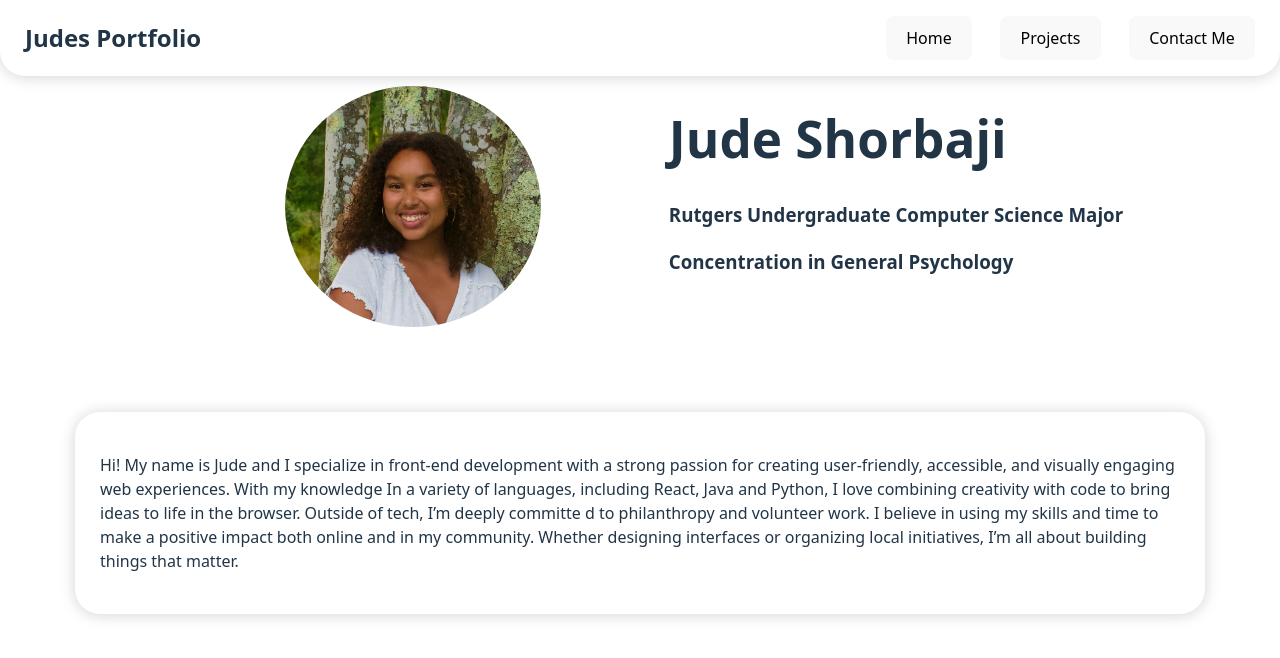
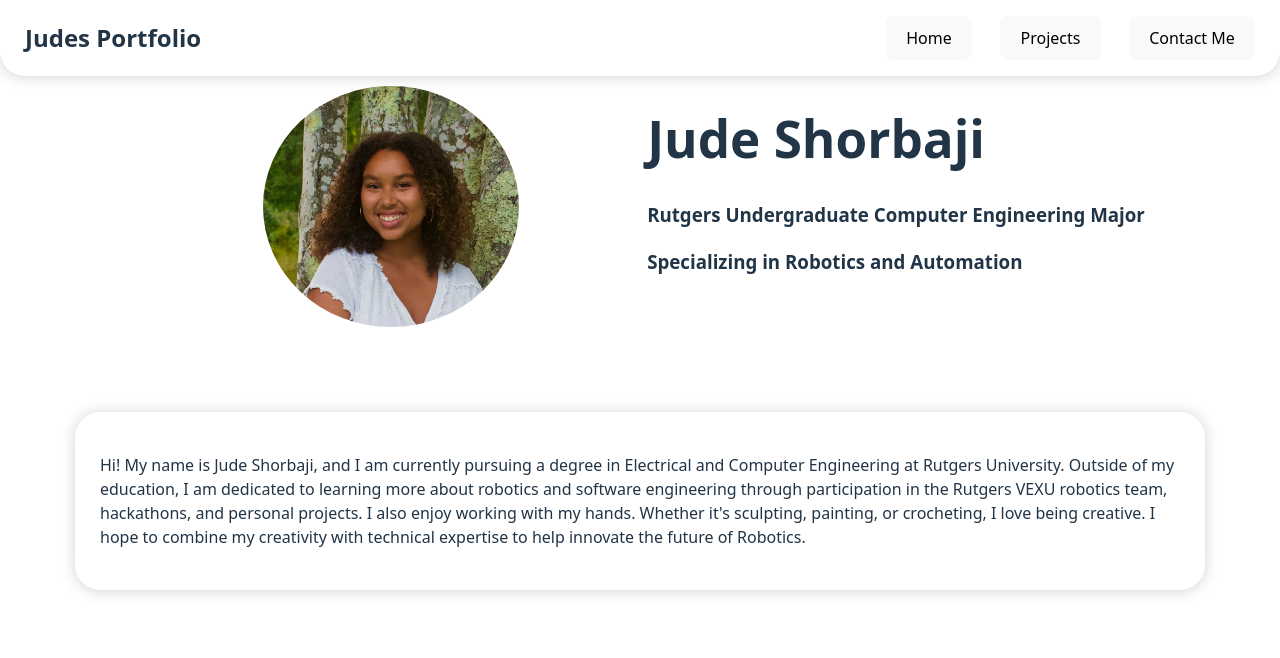
Before and after one commit to Jude-Shorbaji/portfolio, a React (Vite) app: page / in a window 1280 px wide. Shown: the top 658 px of the page. Built offline with nearby package versions, Linux system fonts and the light colour scheme.

Commit message:
changed blurb and fixed spelling

```diff
--- a/src/App.tsx
+++ b/src/App.tsx
@@ -1,10 +1,12 @@
+import "./App.css";
+import { useState } from "react";
+import { Project } from "./Project";
 
-import './App.css'
-import { useState } from 'react';
-import { Project } from './Project';
-
-
-function NavigationBar({ setPage }: { setPage: React.Dispatch<React.SetStateAction<number>> }) {
+function NavigationBar({
+  setPage,
+}: {
+  setPage: React.Dispatch<React.SetStateAction<number>>;
+}) {
   return (
     <>
       <div className="navigationbar">
@@ -18,135 +20,162 @@ function NavigationBar({ setPage }: { setPage: React.Dispatch<React.SetStateActi
         </div>
       </div>
     </>
-  )
+  );
 }
 function WelcomePanel() {
   return (
     <>
-      <div className='welcome'>
-        <div className='welcomeLeft'>
-          <img src={"/ProfilePicture.jpg"} alt="" className='profilePic'></img>
+      <div className="welcome">
+        <div className="welcomeLeft">
+          <img src={"/ProfilePicture.jpg"} alt="" className="profilePic"></img>
         </div>
-        <div className='welcomeRight'>
+        <div className="welcomeRight">
           <h1>Jude Shorbaji</h1>
-          <h3>Rutgers Undergraduate Computer Science Major </h3>
-          <h3>Concentration in General Psychology</h3>
+          <h3>Rutgers Undergraduate Computer Engineering Major </h3>
+          <h3>Specializing in Robotics and Automation</h3>
         </div>
       </div>
     </>
-  )
+  );
 }
 
 function IntroBlurb() {
-
   return (
     <>
       <div className="blurb">
         <p>
-          Hi! My name is Jude and I  specialize in front-end development with
-          a strong passion for creating user-friendly, accessible, and visually
-          engaging web experiences. With my knowledge In a variety of languages,
-          including React, Java and Python, I love combining creativity with code
-          to bring ideas to life in the browser. Outside of tech, I’m deeply committe
-          d to philanthropy and volunteer work. I believe in using my skills and time
-          to make a positive impact both online and in my community. Whether designing
-          interfaces or organizing local initiatives, I’m all about building things that matter.
+          Hi! My name is Jude Shorbaji, and I am currently pursuing a degree in
+          Electrical and Computer Engineering at Rutgers University. Outside of
+          my education, I am dedicated to learning more about robotics and
+          software engineering through participation in the Rutgers VEXU
+          robotics team, hackathons, and personal projects. I also enjoy working
+          with my hands. Whether it's sculpting, painting, or crocheting, I love
+          being creative. I hope to combine my creativity with technical
+          expertise to help innovate the future of Robotics.
         </p>
       </div>
-    </>)
-
+    </>
+  );
 }
 
 function ContactMe() {
   return (
-    <div className='contactCard'>
-      <div className='contactBlurb'>
-        <h2>
-          Contact Information
-        </h2>
-        <h3>Email: <a href="mailto:jude.shorbaji@rutgers.edu">Jude.Shorbaji@rutgers.edu</a></h3>
-        <h3>Linkdin: <a href="https://www.linkedin.com/in/judeshorbaji/">Jude Shorbaji</a></h3>
+    <div className="contactCard">
+      <div className="contactBlurb">
+        <h2>Contact Information</h2>
+        <h3>
+          Email:{" "}
+          <a href="mailto:jude.shorbaji@rutgers.edu">
+            Jude.Shorbaji@rutgers.edu
+          </a>
+        </h3>
+        <h3>
+          LinkedIn:{" "}
+          <a href="https://www.linkedin.com/in/judeshorbaji/">Jude Shorbaji</a>
+        </h3>
       </div>
-      <div className='contactBlurb'>
-        <h2>
-          More Links
-        </h2>
+      <div className="contactBlurb">
+        <h2>More Links</h2>
         <h3>
           Github: <a href="https://github.com/Jude-Shorbaji">Jude-Shorbaji</a>
         </h3>
         <h3>
-          Resume:<a href=" https://docs.google.com/document/d/1RIdHsfMctJKorYG1OKhbxN7wm-Hgm8v6OVpAC1Uqte4/edit?tab=t.0">Judes Resume</a>
+          Resume:
+          <a href=" https://docs.google.com/document/d/1RIdHsfMctJKorYG1OKhbxN7wm-Hgm8v6OVpAC1Uqte4/edit?tab=t.0">
+            Judes Resume
+          </a>
         </h3>
       </div>
     </div>
-
-  )
+  );
 }
 
-function initializeProjects(){
-  let front: Project=new Project("Portfolio","This portfolio project is the culmination of my previous technical skills and a learning experience on front-end and back-end development.This project was my introduction to React, building on my prior knowledge of HTML and CSS, and doubling as an opportunity to learn TypeScript. While I already had some experience with JavaScript, adapting to TypeScript syntax came with a learning curve. I also used this project to dive deeper into CSS flexbox, so the website is fully responsive—go ahead and resize the window to see it adjust in real time! Back End:Each project is stored using a Project class and organized within a Doubly Linked Circular List, applying concepts from my data structures coursework. I used this structure to create a rotating carousel that showcases my projects dynamically.",null,null,"jude.shorbaji.com");
-  front.setNext(new Project("Method at HackRU Fall 2024", "Our team was inspired to create this because websites for studying spread resources across multiple websites and confused students on how to study. Our website solves the confusion of choosing a study method by creating a space where science-proven methods are combined in one workspace, with no distracting pop-ups, ads, or subscription services. Our website is designed to help its users study more effectively by implementing some of the most productive study methods, such as the Feynman technique, Mnemonic Technique, and Leitman technique. Additionally, it utilizes the Pomodoro method to help the user stay on task through 25 minute intervals. They can choose which study method they want and they will be taken to a new page where they can commence their studying using that technique.",front,front,"https://devpost.com/software/study-method"));
+function initializeProjects() {
+  new Project("Training a VLA with Lerobot", "", null, null, "");
+  const front: Project = new Project(
+    "Portfolio",
+    "This portfolio project is the culmination of my previous technical skills and a learning experience on front-end and back-end development.This project was my introduction to React, building on my prior knowledge of HTML and CSS, and doubling as an opportunity to learn TypeScript. While I already had some experience with JavaScript, adapting to TypeScript syntax came with a learning curve. I also used this project to dive deeper into CSS flexbox, so the website is fully responsive—go ahead and resize the window to see it adjust in real time! Back End:Each project is stored using a Project class and organized within a Doubly Linked Circular List, applying concepts from my data structures coursework. I used this structure to create a rotating carousel that showcases my projects dynamically.",
+    null,
+    null,
+    "jude.shorbaji.com"
+  );
+  front.setNext(
+    new Project(
+      "Method at HackRU Fall 2024",
+      "Our team was inspired to create this because websites for studying spread resources across multiple websites and confused students on how to study. Our website solves the confusion of choosing a study method by creating a space where science-proven methods are combined in one workspace, with no distracting pop-ups, ads, or subscription services. Our website is designed to help its users study more effectively by implementing some of the most productive study methods, such as the Feynman technique, Mnemonic Technique, and Leitman technique. Additionally, it utilizes the Pomodoro method to help the user stay on task through 25 minute intervals. They can choose which study method they want and they will be taken to a new page where they can commence their studying using that technique.",
+      front,
+      front,
+      "https://devpost.com/software/study-method"
+    )
+  );
   front.setPrev(front.getNext()?.getNext() ?? front);
   return front;
 }
 
-function displayProjects(curr: Project | null, setCurr: React.Dispatch<React.SetStateAction<Project | null>>) {
-
- return(
+function displayProjects(
+  curr: Project | null,
+  setCurr: React.Dispatch<React.SetStateAction<Project | null>>
+) {
+  return (
     <>
       <div className="projDisplay">
-  <button onClick={() => { if (curr && curr.getPrev()) { setCurr(curr.getPrev()); } }}>&lt;</button>
-  <div className='project'>
-  <h2>{curr ? curr.getName() : ''}</h2>
-  <h3 >{curr ? curr.getBlurb(): ""}</h3>
+        <button
+          onClick={() => {
+            if (curr && curr.getPrev()) {
+              setCurr(curr.getPrev());
+            }
+          }}
+        >
+          &lt;
+        </button>
+        <div className="project">
+          <h2>{curr ? curr.getName() : ""}</h2>
+          <h3>{curr ? curr.getBlurb() : ""}</h3>
           <a href={curr ? curr?.getLink() : ""}>Link for More</a>
         </div>
-   <button onClick={()=> {if(curr&&curr.getNext()){setCurr(curr.getNext())}}}>&gt;</button>
+        <button
+          onClick={() => {
+            if (curr && curr.getNext()) {
+              setCurr(curr.getNext());
+            }
+          }}
+        >
+          &gt;
+        </button>
       </div>
     </>
- )
+  );
 }
 
 function App() {
   const [page, setPage] = useState<number>(1);
   const [curr, setCurr] = useState<Project | null>(initializeProjects());
-  if (page==1) {
+  if (page == 1) {
     return (
       <>
         <NavigationBar setPage={setPage} />
         <WelcomePanel />
         <IntroBlurb />
-
       </>
-    )
-
-  }
-  else if(page==2){
-    return(
+    );
+  } else if (page == 2) {
+    return (
       <>
         <NavigationBar setPage={setPage} />
 
         {displayProjects(curr, setCurr)}
-
       </>
-    )
-  }
-  else if (page==3) {
+    );
+  } else if (page == 3) {
     return (
       <>
         <NavigationBar setPage={setPage} />
         <ContactMe />
       </>
-    )
-
+    );
+  } else {
+    return <></>;
   }
-  else {
-    return (
-      <>
-      </>
-    )
 }
 
-}
-
-export default App
+export default App;
```
Lines whose indentation alone changed are shown as unchanged.
